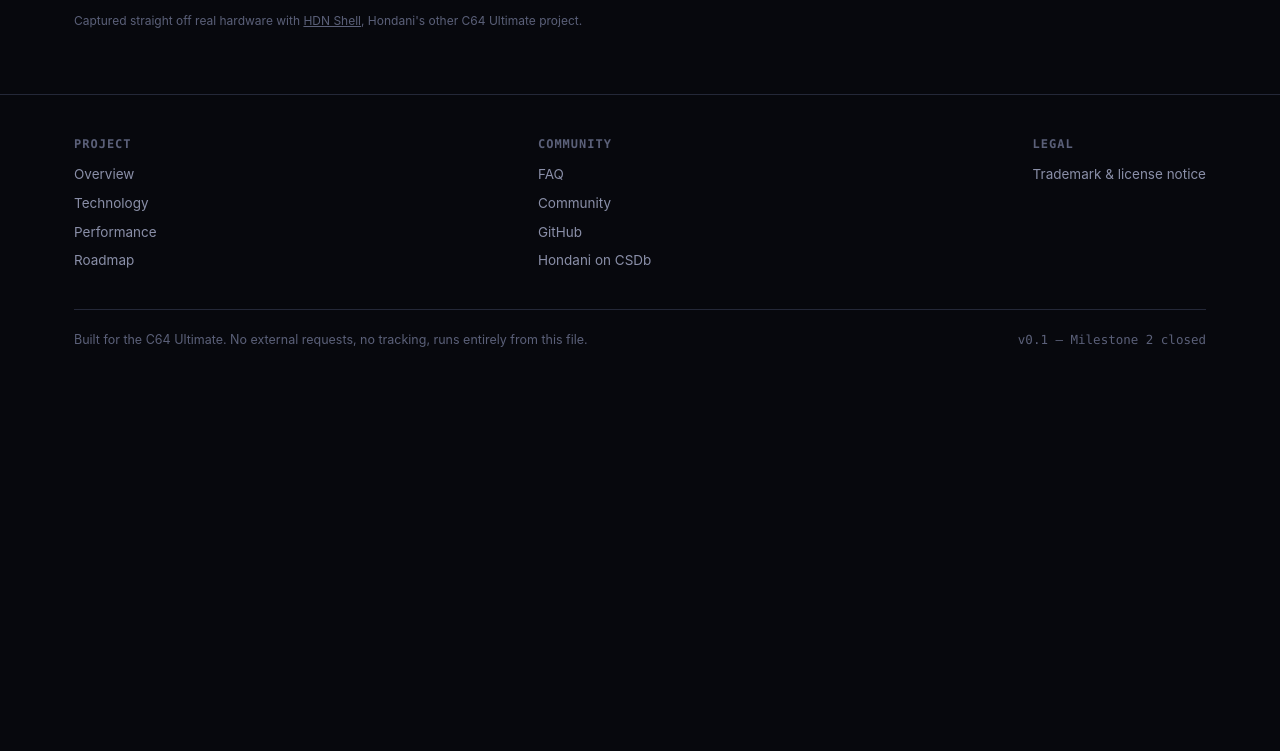
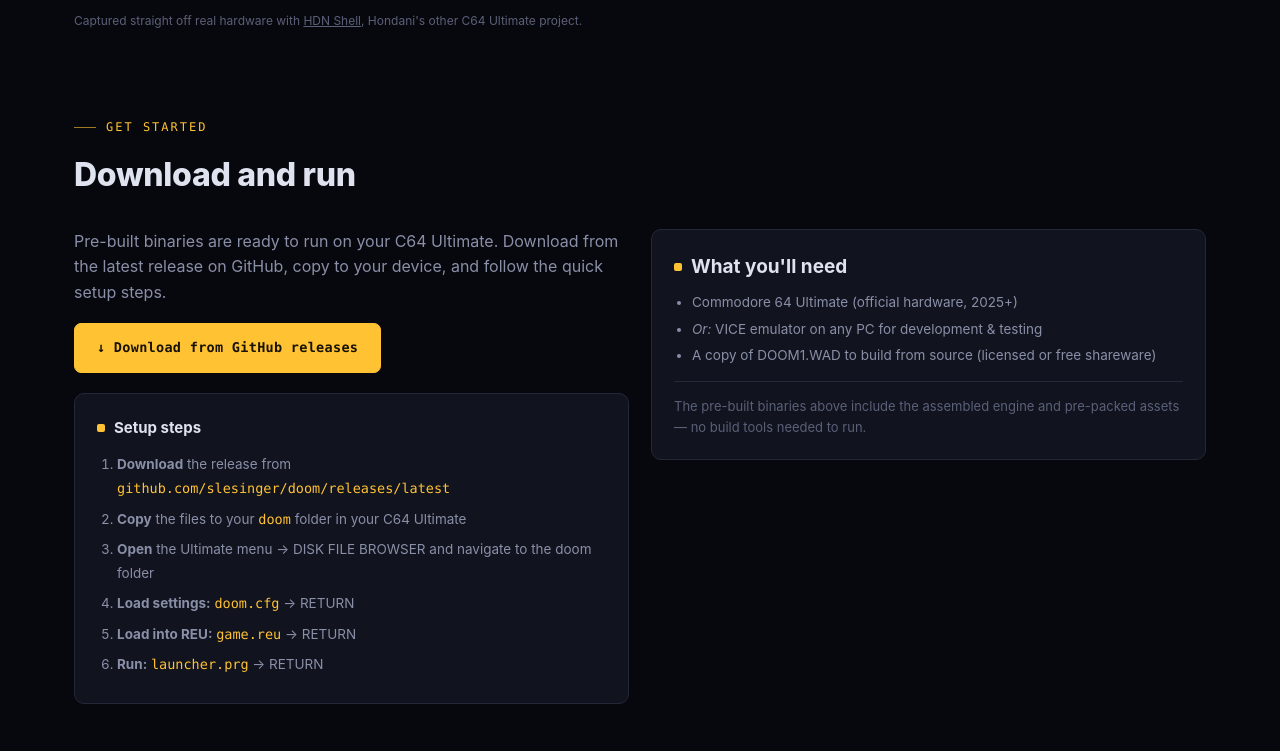
Before and after one commit to slesinger/doom, a plain HTML site: page website/index.html in a window 1280 px wide. Shown: the part 3054-3805 px from the top of the page. Before the commit the page ends 3444 px from the top, so only its background shows below. Drawn offline with Linux system fonts and the light colour scheme.

Commit message:
get started

```diff
--- a/website/index.html
+++ b/website/index.html
@@ -486,6 +486,40 @@ footer{border-top:1px solid var(--line); padding:40px 0; margin-top:20px;}
     </div>
   </section>
 
+  <section class="tight">
+    <div class="wrap">
+      <div class="eyebrow">Get started</div>
+      <h2>Download and run</h2>
+      <div class="grid2" style="margin-top:28px; align-items:start;">
+        <div>
+          <p style="margin-bottom:18px;">Pre-built binaries are ready to run on your C64 Ultimate. Download from the latest release on GitHub, copy to your device, and follow the quick setup steps.</p>
+          <a class="btn btn-primary" href="https://github.com/slesinger/doom/releases/latest" target="_blank" rel="noopener">↓ Download from GitHub releases</a>
+          <div class="card" style="margin-top:20px;">
+            <h3 style="font-size:15px; margin-bottom:12px;"><span class="chip"></span>Setup steps</h3>
+            <ol style="padding-left:20px; color:var(--text-dim); font-size:13.5px; line-height:1.8;">
+              <li style="margin-bottom:6px;"><b>Download</b> the release from <code style="color:var(--amber);">github.com/slesinger/doom/releases/latest</code></li>
+              <li style="margin-bottom:6px;"><b>Copy</b> the files to your <code style="color:var(--amber);">doom</code> folder in your C64 Ultimate</li>
+              <li style="margin-bottom:6px;"><b>Open</b> the Ultimate menu → DISK FILE BROWSER and navigate to the doom folder</li>
+              <li style="margin-bottom:6px;"><b>Load settings:</b> <code style="color:var(--amber);">doom.cfg</code> → RETURN</li>
+              <li style="margin-bottom:6px;"><b>Load into REU:</b> <code style="color:var(--amber);">game.reu</code> → RETURN</li>
+              <li><b>Run:</b> <code style="color:var(--amber);">launcher.prg</code> → RETURN</li>
+            </ol>
+          </div>
+        </div>
+        <div class="card">
+          <h3><span class="chip"></span>What you'll need</h3>
+          <ul style="font-size:13.5px;">
+            <li>Commodore 64 Ultimate (official hardware, 2025+)</li>
+            <li><em>Or:</em> VICE emulator on any PC for development &amp; testing</li>
+            <li>A copy of DOOM1.WAD to build from source (licensed or free shareware)</li>
+          </ul>
+          <hr class="rule" style="margin:14px 0; border-color:var(--line);">
+          <p style="font-size:13px; color:var(--text-faint);">The pre-built binaries above include the assembled engine and pre-packed assets — no build tools needed to run.</p>
+        </div>
+      </div>
+    </div>
+  </section>
+
 </div>
 
 <!-- =======================================================================
@@ -728,6 +762,19 @@ footer{border-top:1px solid var(--line); padding:40px 0; margin-top:20px;}
 
   <section class="tight">
     <div class="wrap">
+      <div class="eyebrow">Proof shot</div>
+      <h2>Real hardware verification</h2>
+      <div style="max-width:75%; margin:0 auto;">
+        <div class="shot shot-16x9">
+          <img class="shot-img" src="./screenshots/full-frame-fps-counter-terminal.png" alt="make u64-fps output: 16.61 fps hardware-measured, frame timing, and deadline validation">
+        </div>
+      </div>
+      <p style="margin-top:14px; font-size:13px; color:var(--text-dim); text-align:center;">Every frame rate number on this site comes from real C64 Ultimate hardware, verified with <code>make u64-fps</code> and cross-checked against raster-sync boundaries.</p>
+    </div>
+  </section>
+
+  <section class="tight">
+    <div class="wrap">
       <div class="eyebrow">The optimization story</div>
       <h2>Milestone 1: 56.9&nbsp;ms → 39.9&nbsp;ms</h2>
       <div class="timeline">
@@ -908,14 +955,6 @@ footer{border-top:1px solid var(--line); padding:40px 0; margin-top:20px;}
 
       <hr class="rule">
 
-      <div class="eyebrow">Proof shot</div>
-      <div style="max-width:75%; margin:0 auto;">
-        <div class="shot shot-16x9">
-          <div class="shot-tag">Terminal capture</div>
-          <img class="shot-img" src="./screenshots/full-frame-fps-counter-terminal.png" alt="make u64-fps output: 16.61 fps hardware-measured, frame timing, and deadline validation">
-        </div>
-      </div>
-
       <hr class="rule">
 
       <div class="legal">
```
